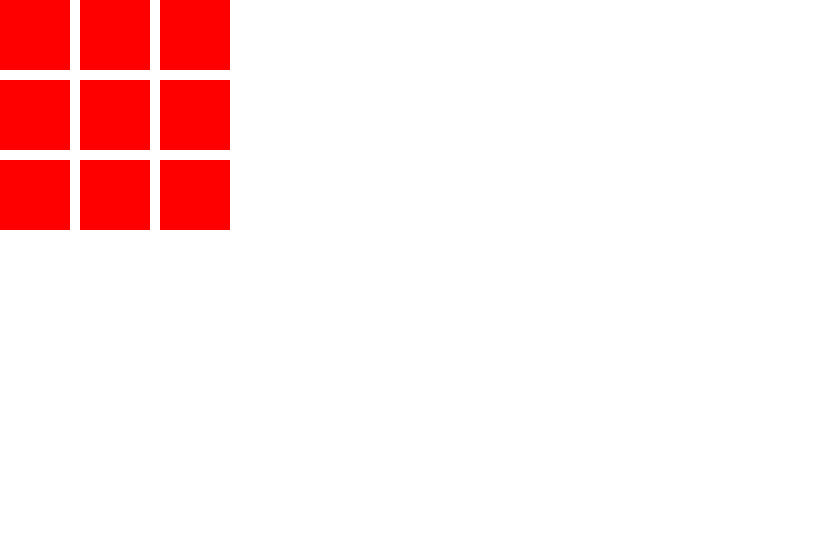
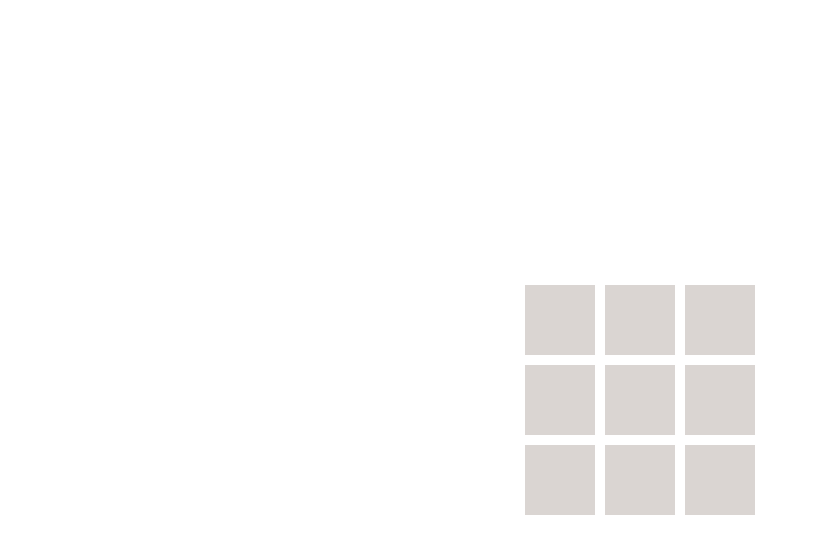
Before and after one commit to K-dense/tic-tac-toe, a website: page index.html in a window 1280 px wide. Shown: the whole page, without its empty margins (0-818 px from the left). Drawn offline with Linux system fonts and the light colour scheme.

Commit message:
Added slight logic to alter the DOM when clicking on an empty Tic Tac Toe square

```diff
--- a/index.html
+++ b/index.html
@@ -1,10 +1,10 @@
 <!DOCTYPE html>
 <html lang="en">
   <head>
-  <meta charset="UTF-8">
-  <meta http-equiv="X-UA-Compatible" content="IE=edge">
-  <meta name="viewport" content="width=device-width, initial-scale=1.0">
-  <link rel="stylesheet" href="styles.css">
+    <meta charset="UTF-8" />
+    <meta http-equiv="X-UA-Compatible" content="IE=edge" />
+    <meta name="viewport" content="width=device-width, initial-scale=1.0" />
+    <link rel="stylesheet" href="styles.css" />
     <script src="main.js" defer></script>
     <title>Tic-Tac-Toe</title>
   </head>
--- a/main.js
+++ b/main.js
@@ -1,12 +1,51 @@
 /* eslint-disable no-plusplus */
-const boardGenerator = () => {
-  const GAME_BOARD = document.getElementById('game-board');
+(function () {
+  const initialRender = () => {
+    // cache DOM
+    const board = document.getElementById('game-board');
 
-  for (let i = 0; i < 9; i++) {
-    const square = document.createElement('div');
-    square.setAttribute('class', 'square');
-    GAME_BOARD.appendChild(square);
-  }
-};
+    // Render
+    function render() {
+      if (board.children.length === 9) {
+        return;
+      }
+      for (let i = 0; i < 9; i++) {
+        const square = document.createElement('div');
+        square.setAttribute('class', 'square');
+        board.appendChild(square);
+      }
+    }
 
-boardGenerator();
+    board.classList.toggle('hidden');
+
+    return { board, render };
+  };
+
+  const newBoard = initialRender();
+  newBoard.render();
+  newBoard.board.classList.toggle('hidden');
+
+  const ticTacToe = () => {
+    // Cache DOM
+    const exClass = 'x';
+    const circleClass = 'O';
+    const squares = document.querySelectorAll('.square');
+    let xTurn;
+
+    function drawMark(square, currentClass) {
+      square.innerHTML = currentClass;
+    }
+
+    function squareHandler(e) {
+      const square = e.target;
+      const currentClass = xTurn ? circleClass : exClass;
+      drawMark(square, currentClass);
+    }
+
+    // Listeners
+    squares.forEach((square) => {
+      square.addEventListener('click', squareHandler, { once: true });
+    });
+  };
+  ticTacToe();
+}());
--- a/styles.css
+++ b/styles.css
@@ -3,14 +3,41 @@
   margin: 0;
   padding: 0;
 }
+
+body {
+  display: flex;
+  flex-direction: column;
+  justify-content: center;
+  align-items: center;
+  height: 100vh;
+}
+
 .game-board {
   display: inline-grid;
   gap: 10px;
   grid-template-columns: repeat(3, 1fr);
 }
 
+.hidden {
+  display: none;
+}
+
+
 .square {
+  display: flex;
+  justify-content: center;
+  align-items: center;
   height: 70px;
   width: 70px;
-  background-color: red;
+  background-color: #dad5d2;
+  cursor: pointer;
 }
+
+.button-container {
+  padding: 20px;
+}
+
+.button-container > button {
+  padding: 5px;
+
+}
```
Lines whose indentation alone changed are shown as unchanged.
